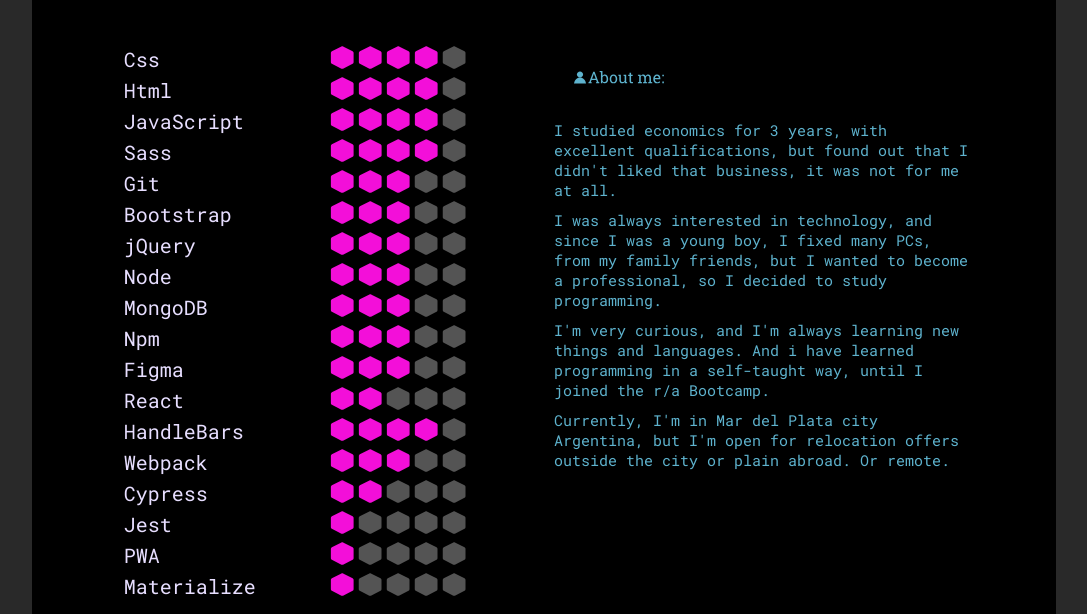
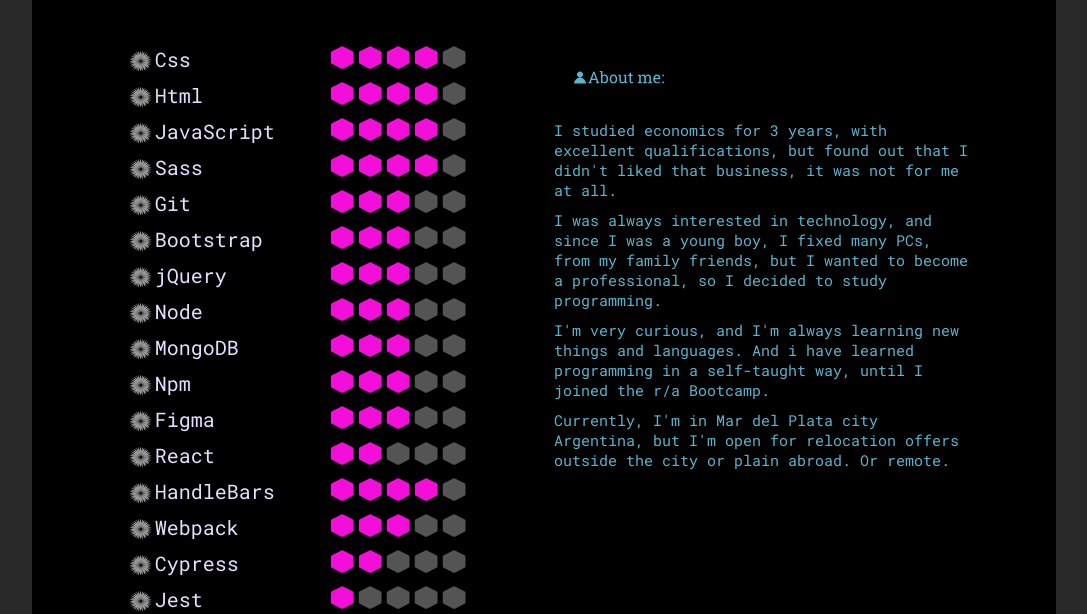
Before and after one commit to jbovone/CV-frontend, a website: page index.html in a window 1280 px wide. Shown: the part 203-817 px from the top of the page, without its empty margins (96-1183 px from the left). Drawn offline with Linux system fonts and the light colour scheme.

Commit message:
maqueta comprimida y añadido el list style

```diff
--- a/main.js
+++ b/main.js
@@ -26,6 +26,7 @@
 
     const $tagName = document.createElement('div')
     $tagName.textContent =  technologies[i]
+    $tagName.className = 'tag-name'
     $skillsContainer.appendChild($tagName)
 
 
--- a/sass/_main.scss
+++ b/sass/_main.scss
@@ -22,6 +22,17 @@
         div {
             display: flex;
         }
+        .tag-name {
+            &::before {
+                content: "";
+                margin: 3px;
+                width: 25px;
+                height: 25px;
+                background-image: url("../assets/list-item.svg");
+                background-repeat: no-repeat;
+                background-size: cover;
+            }
+        }
         img {
             width: 10px;
         }
```
Also changed, not shown: assets/cogs.svg (deleted), assets/profs.svg (deleted), assets/sass.svg (deleted), styles/styles.css, 3 other files.
